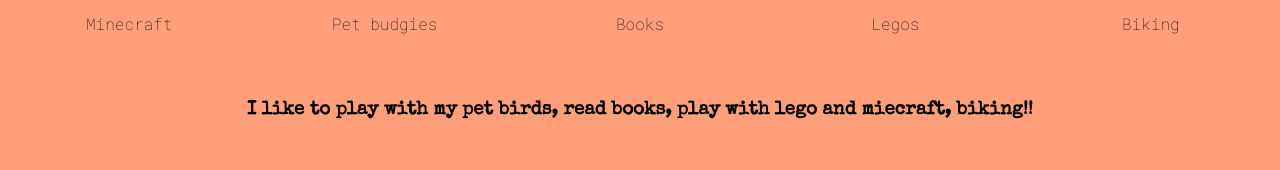
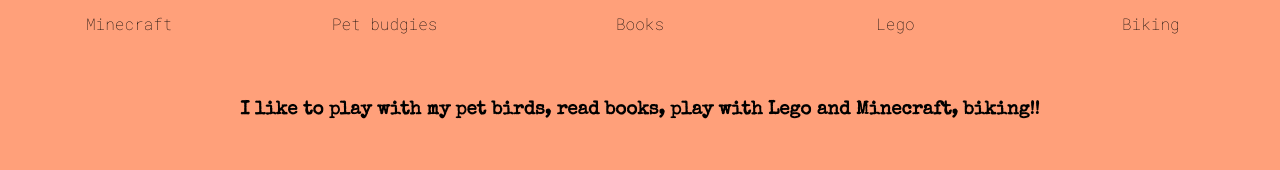
Before and after one commit to Sanchayv/startwithcode, a plain HTML site: page mywebsite/index.html in a window 1280 px wide. Shown: the part 479-649 px from the top of the page. Drawn offline with nearby package versions, Linux system fonts and the light colour scheme; grey boxes are pictures that could not be loaded.

Commit message:
spell check and fix

```diff
--- a/mywebsite/index.html
+++ b/mywebsite/index.html
@@ -93,7 +93,7 @@
 			<div class="activity">
 				<img src="https://www.freepnglogos.com/uploads/lego-png/image-bob-celebrate-lego-universe-wiki-fandom-39.png"
 					alt="Sanchay playing with lego">
-				<p>Legos</p>
+				<p>Lego</p>
 			</div>
 			<div class="activity">
 				<img src="https://cdn.iconscout.com/icon/premium/png-256-thumb/man-riding-2363321-1974772.png"
@@ -103,14 +103,14 @@
 		</div>
 		<div class="activity">
 			<p>
-			<h3>I like to play with my pet birds, read books, play with lego and miecraft, biking!!</h3>
+			<h3>I like to play with my pet birds, read books, play with Lego and Minecraft, biking!!</h3>
 			</p>
 		</div>
 	</div>
 
 	<div class="section bottom-section">
 		<img src="https://images.vexels.com/media/users/3/263932/isolated/lists/3fc80a5dc91725cb43df0c3f9b8f7dba-karate-stroke-fight.png"
-			alt="Sanchay practicing taekwondo">
+			alt="Sanchay practicing Taekwondo">
 		<h2>I am in training!</h2>
 	</div>
 </body>
```
